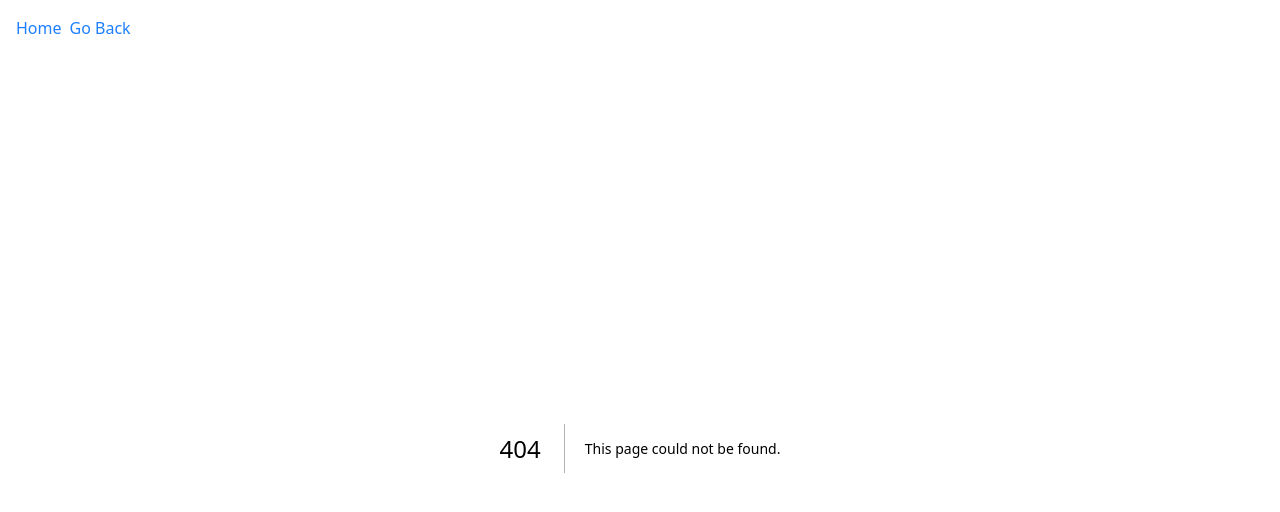
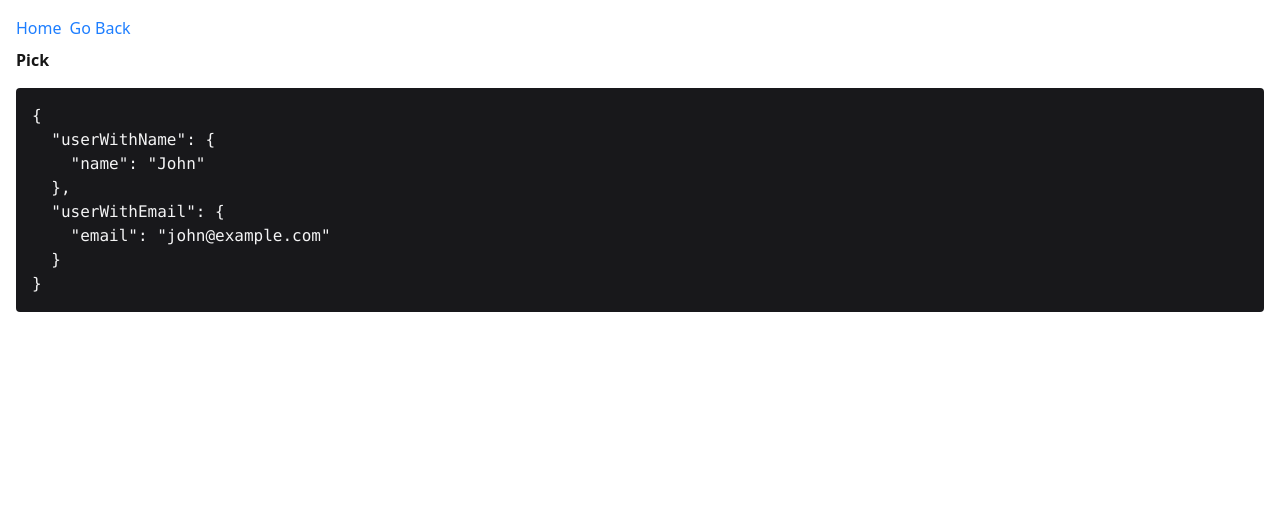
Before and after one commit to emanuelefavero/react-typescript, a Next.js app: page /pick in a window 1280 px wide. Before the commit this address had no page. Shown: the top 512 px of the page. Built offline with nearby package versions, Linux system fonts and the light colour scheme.

Commit message:
feat: add /pick

```diff
--- /dev/null
+++ b/src/app/pick/page.tsx
@@ -0,0 +1,42 @@
+// * Pick let's you select specific keys from a type
+
+type User = {
+  id: number
+  name: string
+  email: string
+  age: number
+}
+
+type UserWithName = Pick<User, 'name'>
+// { name: string; }
+
+// --------------------------------
+
+// TIP: To recreate Pick, we can use mapped types
+
+type MyPick<T, K extends keyof T> = {
+  [P in K]: T[P]
+}
+
+type UserWithEmail = MyPick<User, 'email'>
+// { email: string; }
+
+export default function Page() {
+  const userWithName: UserWithName = {
+    name: 'John',
+  }
+
+  const userWithEmail: UserWithEmail = {
+    email: 'john@example.com',
+  }
+
+  return (
+    <>
+      <h1>Pick</h1>
+
+      <pre className='mt-4 rounded bg-zinc-900 p-4 text-zinc-100'>
+        {JSON.stringify({ userWithName, userWithEmail }, null, 2)}
+      </pre>
+    </>
+  )
+}
```
